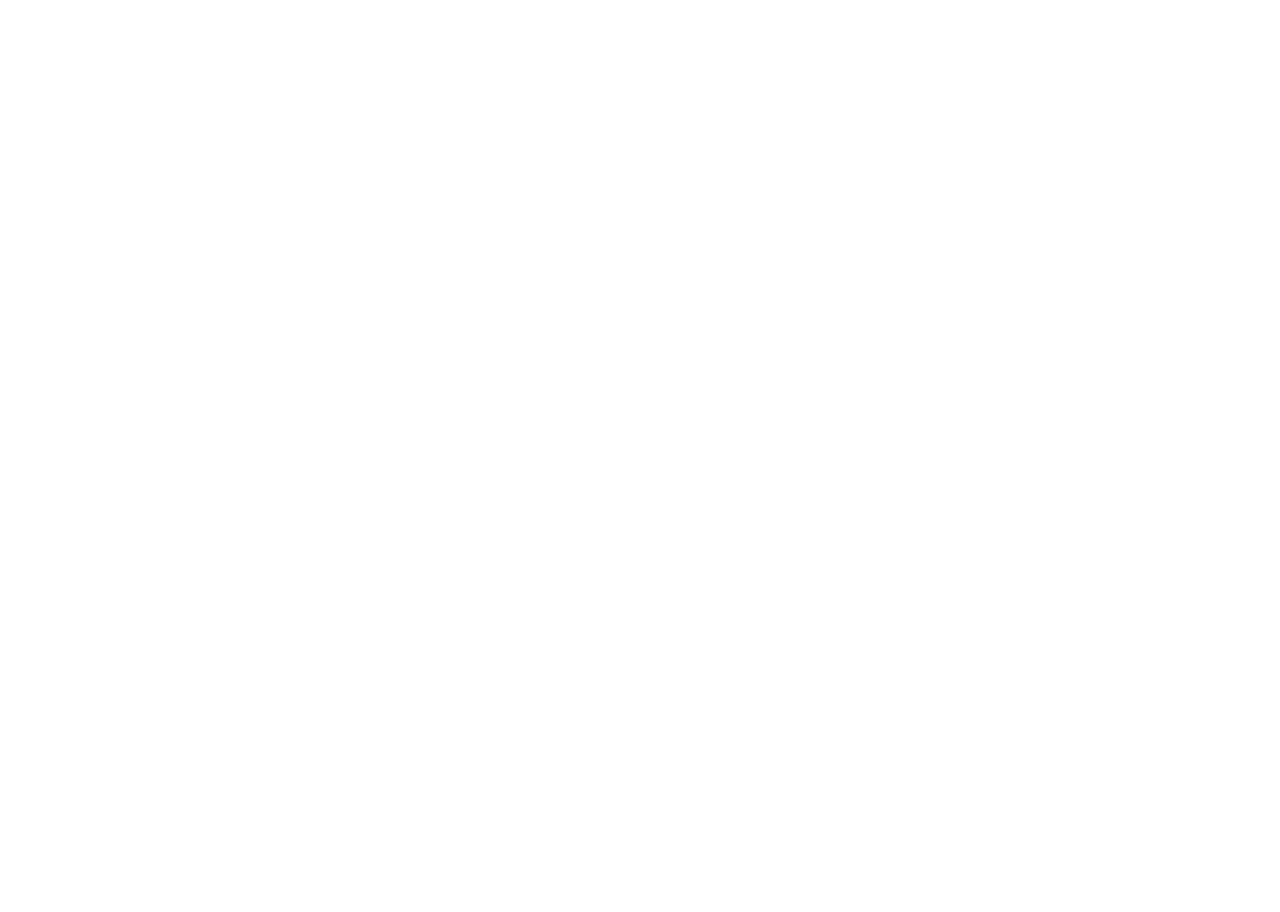
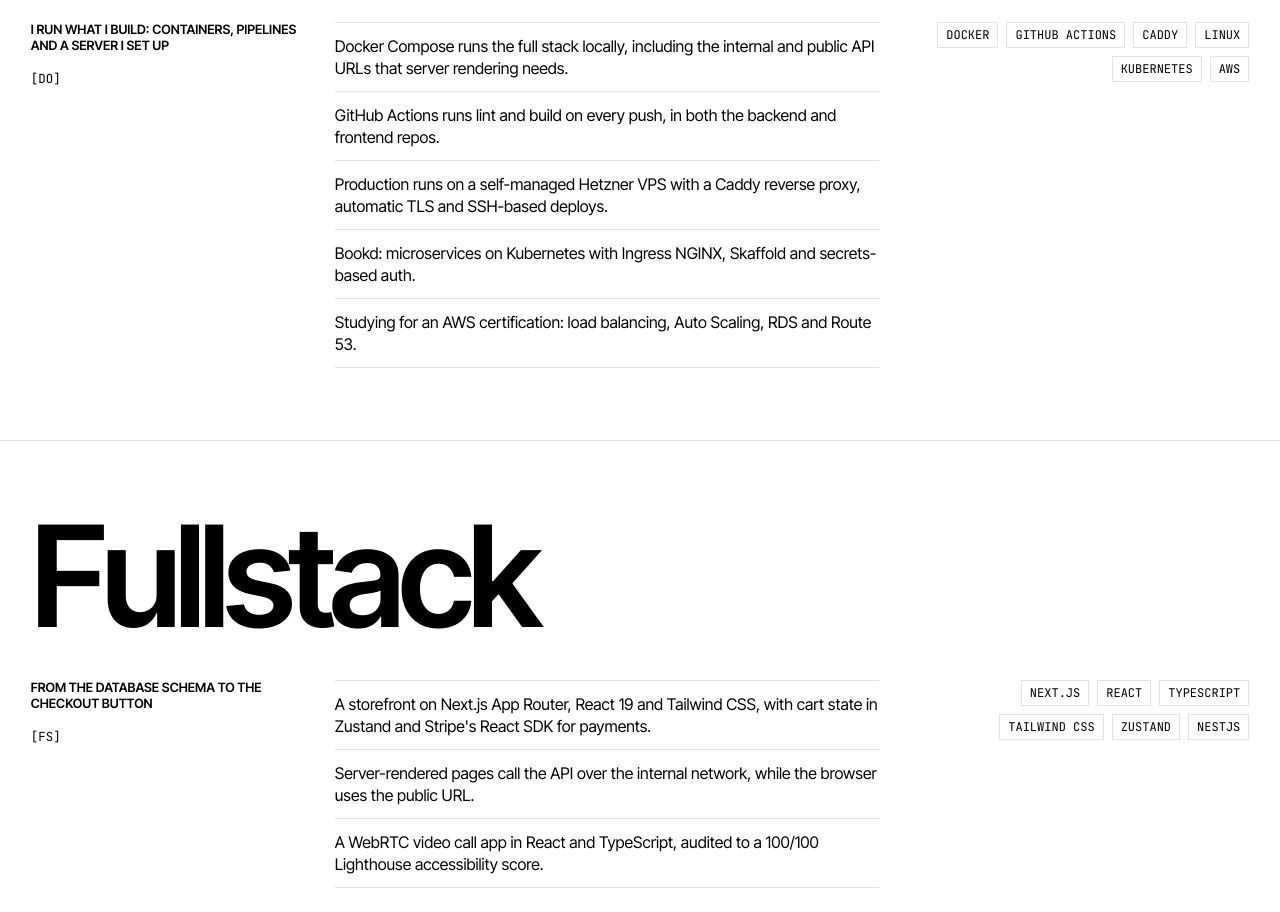
Before and after one commit to emerson-creator/emersonic-portafolio, a Next.js app: page / in a window 1280 px wide. Shown: the part 1875-2787 px from the top of the page. Before the commit the page ends 1091 px from the top, so only its background shows below. Built offline with nearby package versions, Linux system fonts and the light colour scheme.

Commit message:
chore: update portfolio page
Commit all current portfolio changes.

```diff
--- a/src/app/page.tsx
+++ b/src/app/page.tsx
@@ -1,11 +1,13 @@
 import Hero from "@/components/sections/Hero";
 import Readout from "@/components/sections/Readout";
+import Domains from "@/components/sections/Domains";
 
 export default function Home() {
   return (
     <main>
       <Hero />
       <Readout />
+      <Domains />
     </main>
   );
 }
--- /dev/null
+++ b/src/components/sections/Domains.tsx
@@ -0,0 +1,75 @@
+"use client";
+
+import ScrambleText from "@/components/ui/ScrambleText";
+import TypeText from "@/components/ui/TypeText";
+import useInView from "@/hooks/useInView";
+import { domains, type Domain } from "@/data/domains";
+
+function DomainRow({ domain }: { domain: Domain }) {
+  const { ref, inView } = useInView<HTMLElement>(0.25);
+  const titleId = `${domain.id}-title`;
+
+  return (
+    <section
+      id={domain.id}
+      ref={ref}
+      aria-labelledby={titleId}
+      className="border-t border-border px-gutter py-[clamp(3rem,9vh,6rem)]"
+    >
+      <h2
+        id={titleId}
+        className="text-[clamp(3.5rem,11vw,9.5rem)] font-semibold leading-[0.9] tracking-[-0.05em]"
+      >
+        <ScrambleText text={domain.title} />
+      </h2>
+
+      <div className="mt-10 grid gap-8 md:grid-cols-[17rem_minmax(0,34rem)_1fr] md:gap-x-8">
+        <div className="space-y-4">
+          <TypeText
+            as="p"
+            text={domain.tagline}
+            active={inView}
+            delay={500}
+            className="text-[0.8rem] font-semibold uppercase leading-tight"
+          />
+          <TypeText
+            as="p"
+            text={domain.code}
+            active={inView}
+            delay={900}
+            className="font-mono text-[0.78rem]"
+          />
+        </div>
+
+        <ul className="divide-y divide-border border-y border-border">
+          {domain.points.map((point) => (
+            <li key={point} className="py-3 leading-snug">
+              {point}
+            </li>
+          ))}
+        </ul>
+
+        <ul className="flex flex-wrap content-start gap-2 md:justify-end">
+          {domain.stack.map((tech) => (
+            <li
+              key={tech}
+              className="border border-border px-2 py-1 font-mono text-xs uppercase"
+            >
+              {tech}
+            </li>
+          ))}
+        </ul>
+      </div>
+    </section>
+  );
+}
+
+export default function Domains() {
+  return (
+    <>
+      {domains.map((domain) => (
+        <DomainRow key={domain.id} domain={domain} />
+      ))}
+    </>
+  );
+}
--- /dev/null
+++ b/src/data/domains.ts
@@ -0,0 +1,57 @@
+export type Domain = {
+  id: "backend" | "devops" | "fullstack"; // debe coincidir con los href de navigation.ts
+  code: string;
+  title: string;
+  tagline: string;
+  points: string[];
+  stack: string[];
+};
+
+export const domains: Domain[] = [
+  {
+    id: "backend",
+    code: "[BE]",
+    title: "Backend",
+    tagline: "APIs that stay correct when money and stock are involved",
+    points: [
+      "Checkout prices are computed on the server, so a client can never set what it pays.",
+      "Stock and payment updates run in one database transaction: they succeed or fail together.",
+      "Payment amounts come from the stored order total, and admin routes sit behind role guards.",
+      "Transactional emails (order received, shipped, delivered) sent through Resend.",
+    ],
+    stack: ["NestJS", "TypeScript", "PostgreSQL", "Prisma", "Stripe", "JWT"],
+  },
+  {
+    id: "devops",
+    code: "[DO]",
+    title: "DevOps",
+    tagline: "I run what I build: containers, pipelines and a server I set up",
+    points: [
+      "Docker Compose runs the full stack locally, including the internal and public API URLs that server rendering needs.",
+      "GitHub Actions runs lint and build on every push, in both the backend and frontend repos.",
+      "Production runs on a self-managed Hetzner VPS with a Caddy reverse proxy, automatic TLS and SSH-based deploys.",
+      "Bookd: microservices on Kubernetes with Ingress NGINX, Skaffold and secrets-based auth.",
+      "Studying for an AWS certification: load balancing, Auto Scaling, RDS and Route 53.",
+    ],
+    stack: ["Docker", "GitHub Actions", "Caddy", "Linux", "Kubernetes", "AWS"],
+  },
+  {
+    id: "fullstack",
+    code: "[FS]",
+    title: "Fullstack",
+    tagline: "From the database schema to the checkout button",
+    points: [
+      "A storefront on Next.js App Router, React 19 and Tailwind CSS, with cart state in Zustand and Stripe's React SDK for payments.",
+      "Server-rendered pages call the API over the internal network, while the browser uses the public URL.",
+      "A WebRTC video call app in React and TypeScript, audited to a 100/100 Lighthouse accessibility score.",
+    ],
+    stack: [
+      "Next.js",
+      "React",
+      "TypeScript",
+      "Tailwind CSS",
+      "Zustand",
+      "NestJS",
+    ],
+  },
+];
```
